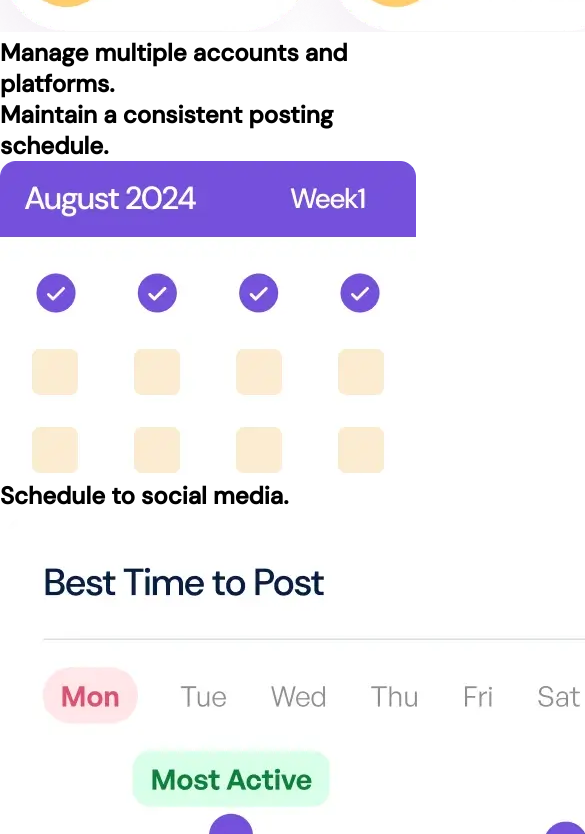
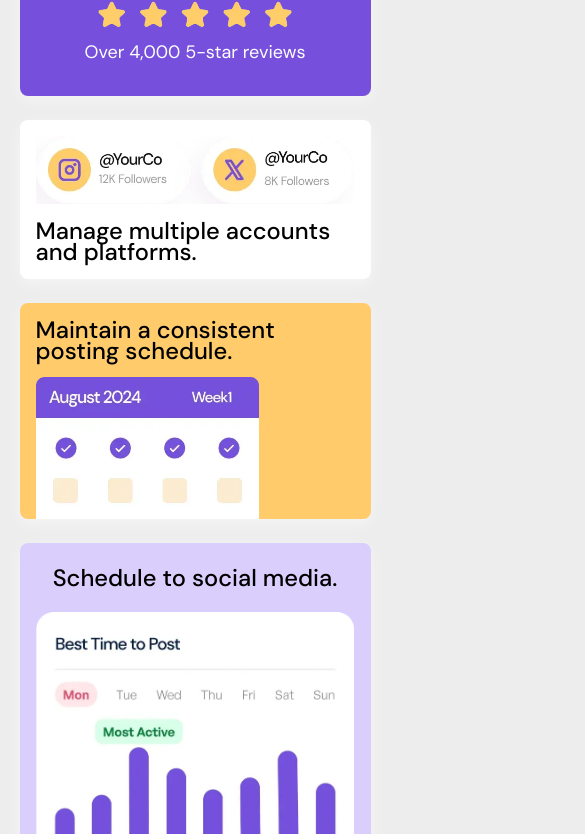
Before and after one commit to TheCoder-Rahul/frontend_mentor_bento_grid, a plain HTML site: page index.html in a window 390 px wide. Shown: the part 223-1057 px from the top of the page, 585 px wide, since content can reach past the window. Drawn offline with Linux system fonts and the light colour scheme.

Commit message:
Code Updated for Mobile Device and Initial Styling

```diff
--- a/index.html
+++ b/index.html
@@ -13,7 +13,7 @@
 <body>
   <main class="grid_wrapper">
     <article class="grid_item_1">
-      <h1 class="card_heading">Social Media 10x Faster with AI</h1>
+      <h1 class="card_heading">Social Media <span>10x</span> <i>Faster</i> with AI</h1>
       <img src="./assets/images/illustration-five-stars.webp" alt="Yellow Filled Five Star Icons Set">
       <p class="card_content">Over 4,000 5-star reviews</p>
     </article>
@@ -31,11 +31,12 @@
       <p class="card_content">Optimize post timings to publish content at the perfect time for your audience.</p>
     </article>
     <article class="grid_item_5">
+      <img src="./assets/images/illustration-grow-followers.webp" alt="Grow Followers Illustration">
       <h2 class="card_heading">Grow followers with non-stop content.</h2>
-      <img src="./assets/images/illustration-grow-followers.webp" alt="Grow Followers Illustration">
     </article>
     <article class="grid_item_6">
-      <h2 class="card_heading"><span>>56%</span> faster audience growth</h2>
+      <h2 class="card_heading">>56%</h2>
+      <p class="card_content">faster audience growth</p>
       <img src="./assets/images/illustration-audience-growth.webp" alt="Faster Audience Growth Illustration">
     </article>
     <article class="grid_item_7">
--- a/style.css
+++ b/style.css
@@ -33,10 +33,128 @@
   src: url(./assets/fonts/static/DMSans-MediumItalic.ttf) format('truetype');
 }
 body {
-  font-size: 1rem;
+  display: flex;
+  font-weight: 400;
+  min-height: 100vh;
+  font-size: 1.125rem;
+  align-items: center;
+  flex-direction: column;
+  justify-content: center;
+  font-family: 'DM Sans', sans-serif;
+  background-color: hsl(0, 0%, 93%);
+}
+h1, h2 {
+  line-height: 90%;
+  font-weight: 500;
+}
+img {
+  height: auto;
+  display: block;
+  max-width: 100%;
+}
+.grid_wrapper {
+  gap: 1.5rem;
+  display: grid;
+  margin: 3rem auto;
+  width: min(75rem, 90%);
+}
+article {
+  gap: 0.5rem;
+  display: flex;
+  overflow: hidden;
+  align-items: center;
+  border-radius: 0.5rem;
+  flex-direction: column;
+  justify-content: center;
+  box-shadow: 0 0.25rem 1rem 0 hsla(0, 0%, 100%, 0.5);
+}
+.grid_item_1, .grid_item_5 {
+  text-align: center;
+  color: var(--white);
+  background-color: var(--purple-500);
+}
+.grid_item_2, .grid_item_6 {
   background-color: var(--white);
-  font-family: 'DM Sans', sans-serif;
 }
-
+.grid_item_3, .grid_item_8 {
+  background-color: var(--yellow-500);
+}
+.grid_item_1 {
+  padding: 2rem;
+  .card_heading {
+    font-size: clamp(1.5rem, calc(3vw + 2rem), 3rem);
+    span {
+      color: var(--yellow-500);
+    }
+  }
+  img {
+    width: 70%;
+    display: inline-block;
+    margin-block-start: 1rem;
+  }
+}
+.grid_item_2 {
+  padding: 1rem;
+  .card_heading {
+    margin-block-start: 0.5rem;
+    font-size: clamp(1.125rem, calc(3vw + 0.75rem), 2rem);
+  }
+}
+.grid_item_3 {
+  gap: 1rem;
+  height: 13.5rem;
+  padding: 1rem 1rem 0;
+  align-items: flex-start;
+  justify-content: flex-start;
+  .card_heading {
+    font-size: clamp(1.125rem, calc(3vw + 0.75rem), 2rem);
+  }
+  img {
+    width: 70%;
+    flex-shrink: 0;
+    object-fit: cover;
+    object-position: top;
+  }
+}
+.grid_item_4 {
+  gap: 1.5rem;
+  text-align: center;
+  padding: 1.5rem 1rem;
+  background-color: var(--purple-100);
+  .card_heading {
+    font-size: clamp(1.125rem, calc(3vw + 0.75rem), 2rem);
+  }
+  p {
+    padding-inline: 1rem;
+  }
+}
+.grid_item_5 {
+  gap: 2rem;
+  padding: 1.5rem 3rem;
+  .card_heading {
+    font-size: clamp(1.25rem, calc(3vw + 1.125rem), 3rem);
+  }
+  img {
+    width: 70%;
+  }
+}
+.grid_item_6 {
+  gap: 1rem;
+  padding: 1.5rem;
+  align-items: flex-start;
+  .card_heading {
+    font-size: clamp(1.25rem, calc(3vw + 1.125rem), 3rem);
+  }
+  img {
+    width: 60%;
+  }
+}
+.grid_item_7 {
+  padding: 2rem;
+  background-color: var(--yellow-100);
+}
+.grid_item_8 {
+  padding: 2rem;
+}
 .attribution { font-size: 0.6875rem; text-align: center; }
 .attribution a { color: hsl(228, 45%, 44%); }
```
